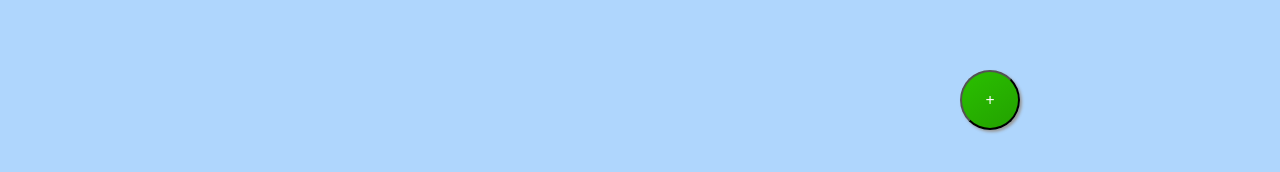
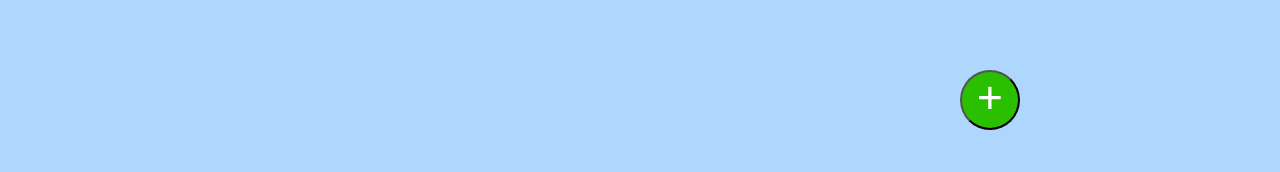
Before and after one commit to offeka/DndCounters, a Vue app: page / in a window 1280 px wide. Shown: the part 614-786 px from the top of the page. Built offline with nearby package versions, Linux system fonts and the light colour scheme.

Commit message:
modal moved to component and improved FAB styling

```diff
--- a/src/App.vue
+++ b/src/App.vue
@@ -9,39 +9,7 @@
     >
       +
     </button>
-    <modal modal-name="add-button" :title="true">
-      <template v-slot:modal-header>
-        Create new Counter
-      </template>
-      <template v-slot:modal-body>
-        <div class="input-group">
-          <input
-            type="text"
-            class="form-control"
-            placeholder="counter name"
-            aria-label="counter name"
-          />
-        </div>
-      </template>
-      <template v-slot:modal-footer>
-        <div class="form-footer">
-          <button
-            data-toggle="modal"
-            data-target="#add-button"
-            class="btn btn-success"
-          >
-            Ok
-          </button>
-          <button
-            data-toggle="modal"
-            data-target="#add-button"
-            class="btn btn-dark"
-          >
-            Close
-          </button>
-        </div>
-      </template>
-    </modal>
+    <counter-input></counter-input>
   </div>
 </template>
 
@@ -50,12 +18,12 @@ import Vue, { VueConstructor } from "vue";
 import store from "@/store";
 import CountersView from "@/components/CountersView.vue";
 import NavBar from "@/components/NavBar.vue";
-import Modal from "@/components/Modal.vue";
+import CounterInput from "@/components/CounterInput.vue";
 
 export default (Vue as VueConstructor).extend({
   name: "App",
   store,
-  components: { CountersView, NavBar, Modal },
+  components: { CountersView, NavBar, CounterInput },
 });
 </script>
 
@@ -65,18 +33,25 @@ export default (Vue as VueConstructor).extend({
 
 .floating-button {
   border-radius: 96px;
-  background: linear-gradient(145deg, #2ac000, #23a100);
-  box-shadow: 11px 11px 11px #23a100, -11px -11px 11px #2bc500;
+  background: #2ac000;
   position: fixed;
   width: 60px;
   height: 60px;
   bottom: 7vh;
+  font-size: 46px;
+  user-select: none;
+  line-height: 1;
+  padding-bottom: 15px;
   color: white;
   left: 75vw;
   text-align: center;
   outline: none;
-  box-shadow: 2px 2px 3px #999;
 }
+
+.floating-button:focus {
+  outline: none;
+}
+
 .form-footer {
   display: flex;
   justify-content: center;
```
